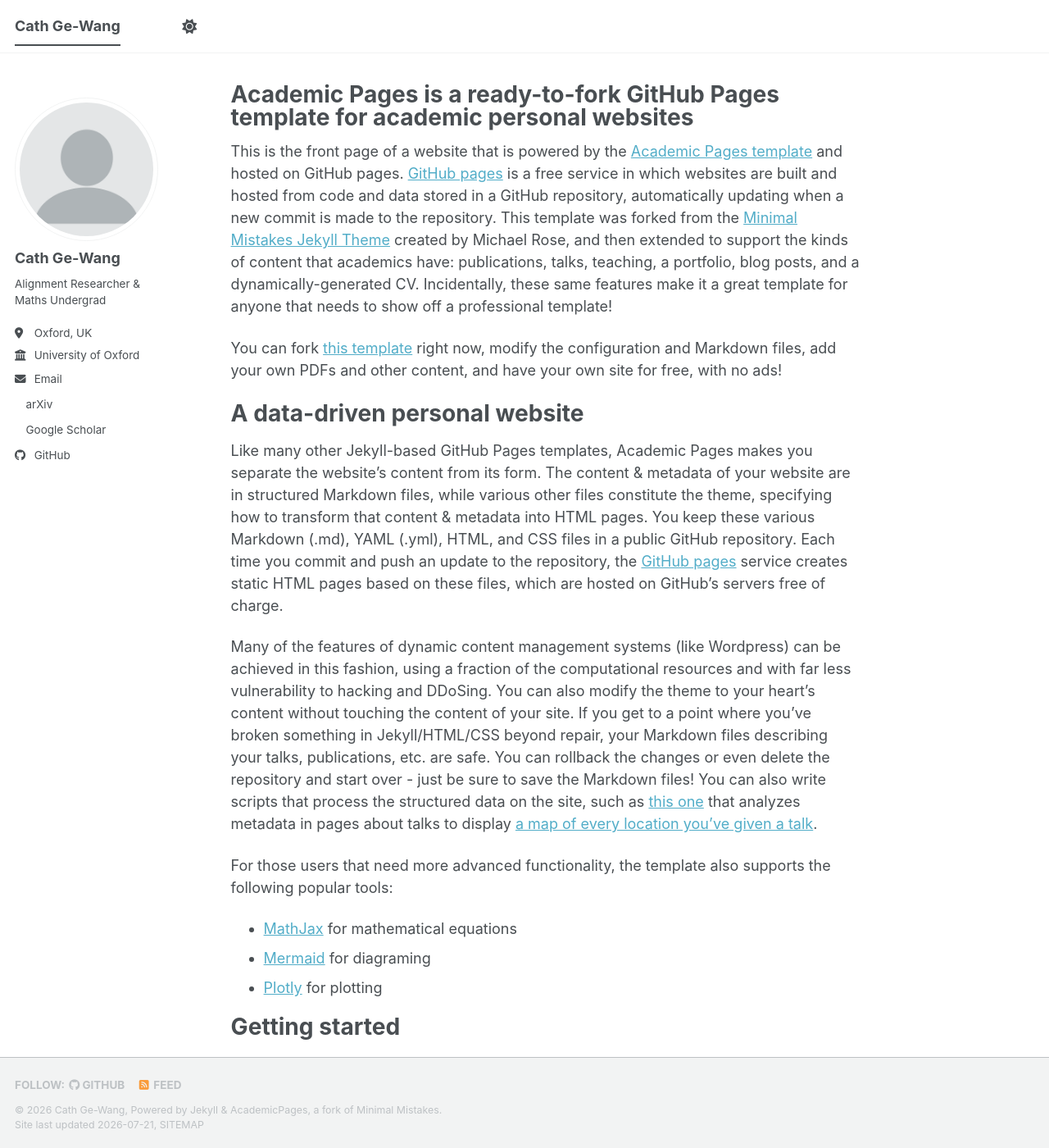
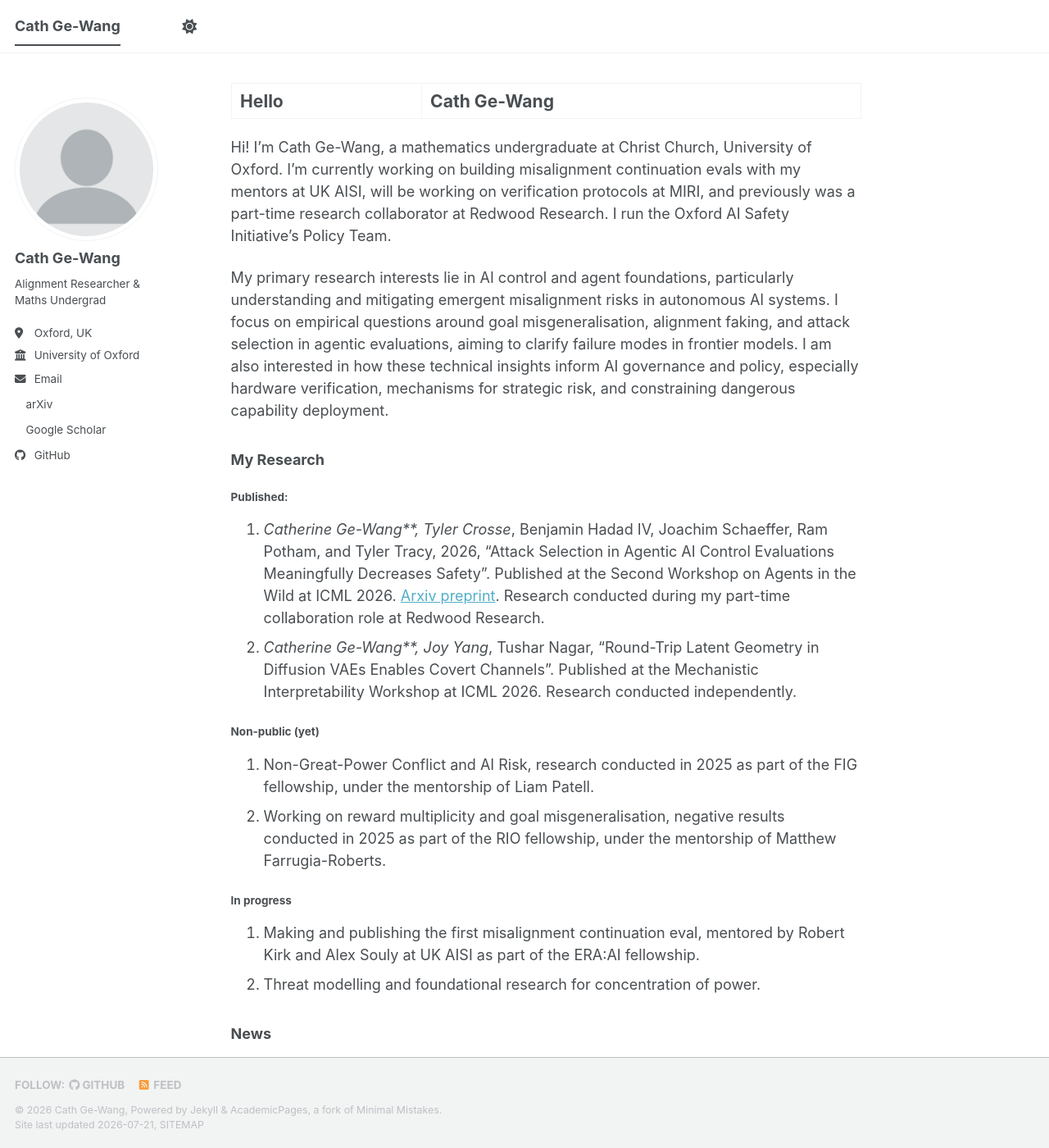
Before and after one commit to cjgwang/cjgwang.github.io, a Jekyll site: the page built from _pages/about.md, in a window 1280 px wide and 1400 px high. Shown: the whole window at 82% size. Built offline with Jekyll 4.4.1, drawn with Linux system fonts in a browser that asks for light colours; a style sheet for code colours, icons or effects is not loaded; some of the changed text lies outside the part shown.

Commit message:
Write homepage bio and update 404 page copy
Replace the Academic Pages template boilerplate on the about page
with a real bio, research interests, publications, and news, and
tweak the 404 page wording.

Co-Authored-By: Claude Sonnet 5 <noreply@anthropic.com>

```diff
--- a/_pages/about.md
+++ b/_pages/about.md
@@ -1,56 +1,32 @@
 ---
 permalink: /
-title: "Academic Pages is a ready-to-fork GitHub Pages template for academic personal websites"
+title: "Hello | Cath Ge-Wang"
 author_profile: true
 redirect_from:
   - /about/
   - /about.html
 ---
 
-This is the front page of a website that is powered by the [Academic Pages template](https://github.com/academicpages/academicpages.github.io) and hosted on GitHub pages. [GitHub pages](https://pages.github.com) is a free service in which websites are built and hosted from code and data stored in a GitHub repository, automatically updating when a new commit is made to the repository. This template was forked from the [Minimal Mistakes Jekyll Theme](https://mmistakes.github.io/minimal-mistakes/) created by Michael Rose, and then extended to support the kinds of content that academics have: publications, talks, teaching, a portfolio, blog posts, and a dynamically-generated CV. Incidentally, these same features make it a great template for anyone that needs to show off a professional template!
+Hi! I’m Cath Ge-Wang, a mathematics undergraduate at Christ Church, University of Oxford. I'm currently working on building misalignment continuation evals with my mentors at UK AISI, will be working on verification protocols at MIRI, and previously was a part-time research collaborator at Redwood Research. I run the Oxford AI Safety Initiative's Policy Team.
 
- You can fork [this template](https://github.com/academicpages/academicpages.github.io) right now, modify the configuration and Markdown files, add your own PDFs and other content, and have your own site for free, with no ads!
+My primary research interests lie in AI control and agent foundations, particularly understanding and mitigating emergent misalignment risks in autonomous AI systems. I focus on empirical questions around goal misgeneralisation, alignment faking, and attack selection in agentic evaluations, aiming to clarify failure modes in frontier models. I am also interested in how these technical insights inform AI governance and policy, especially hardware verification, mechanisms for strategic risk, and constraining dangerous capability deployment.
 
-A data-driven personal website
-======
-Like many other Jekyll-based GitHub Pages templates, Academic Pages makes you separate the website's content from its form. The content & metadata of your website are in structured Markdown files, while various other files constitute the theme, specifying how to transform that content & metadata into HTML pages. You keep these various Markdown (.md), YAML (.yml), HTML, and CSS files in a public GitHub repository. Each time you commit and push an update to the repository, the [GitHub pages](https://pages.github.com/) service creates static HTML pages based on these files, which are hosted on GitHub's servers free of charge.
+### My Research
+#### Published:
+1. *Catherine Ge-Wang**, Tyler Crosse*, Benjamin Hadad IV, Joachim Schaeffer, Ram Potham, and Tyler Tracy, 2026, "Attack Selection in Agentic AI Control Evaluations Meaningfully Decreases Safety". Published at the Second Workshop on Agents in the Wild at ICML 2026. [Arxiv preprint](https://arxiv.org/abs/2606.06529). Research conducted during my part-time collaboration role at Redwood Research.
+2. *Catherine Ge-Wang**, Joy Yang*, Tushar Nagar, "Round-Trip Latent Geometry in Diffusion VAEs Enables Covert Channels". Published at the Mechanistic Interpretability Workshop at ICML 2026. Research conducted independently.
 
-Many of the features of dynamic content management systems (like Wordpress) can be achieved in this fashion, using a fraction of the computational resources and with far less vulnerability to hacking and DDoSing. You can also modify the theme to your heart's content without touching the content of your site. If you get to a point where you've broken something in Jekyll/HTML/CSS beyond repair, your Markdown files describing your talks, publications, etc. are safe. You can rollback the changes or even delete the repository and start over - just be sure to save the Markdown files! You can also write scripts that process the structured data on the site, such as [this one](https://github.com/academicpages/academicpages.github.io/blob/master/talkmap.ipynb) that analyzes metadata in pages about talks to display [a map of every location you've given a talk](https://academicpages.github.io/talkmap.html).
+#### Non-public (yet)
+1. Non-Great-Power Conflict and AI Risk, research conducted in 2025 as part of the FIG fellowship, under the mentorship of Liam Patell.
+2. Working on reward multiplicity and goal misgeneralisation, negative results conducted in 2025 as part of the RIO fellowship, under the mentorship of Matthew Farrugia-Roberts.
 
-For those users that need more advanced functionality, the template also supports the following popular tools:
-- [MathJax](https://www.mathjax.org/) for mathematical equations
-- [Mermaid](https://mermaid.js.org/) for diagraming
-- [Plotly](https://plotly.com/javascript/) for plotting
+#### In progress
+1. Making and publishing the first misalignment continuation eval, mentored by Robert Kirk and Alex Souly at UK AISI as part of the ERA:AI fellowship.
+2. Threat modelling and foundational research for concentration of power.
 
-Getting started
-======
-1. Register a GitHub account if you don't have one and confirm your e-mail (required!)
-1. Fork [this template](https://github.com/academicpages/academicpages.github.io) by clicking the "Use this template" button in the top right.
-1. Go to the repository's settings (rightmost item in the tabs that start with "Code", should be below "Unwatch"). Rename the repository "[your GitHub username].github.io", which will also be your website's URL.
-1. Set site-wide configuration and create content & metadata (see below -- also see [this set of diffs](https://archive.is/3TPas) showing what files were changed to set up [an example site](https://getorg-testacct.github.io) for a user with the username "getorg-testacct")
-1. Upload any files (like PDFs, .zip files, etc.) to the files/ directory. They will appear at https://[your GitHub username].github.io/files/example.pdf.
-1. Check status by going to the repository settings, in the "GitHub pages" section
-
-Site-wide configuration
-------
-The main configuration file for the site is in the base directory in [_config.yml](https://github.com/academicpages/academicpages.github.io/blob/master/_config.yml), which defines the content in the sidebars and other site-wide features. You will need to replace the default variables with ones about yourself and your site's github repository. The configuration file for the top menu is in [_data/navigation.yml](https://github.com/academicpages/academicpages.github.io/blob/master/_data/navigation.yml). For example, if you don't have a portfolio or blog posts, you can remove those items from that navigation.yml file to remove them from the header.
-
-Create content & metadata
-------
-For site content, there is one Markdown file for each type of content, which are stored in directories like _publications, _talks, _posts, _teaching, or _pages. For example, each talk is a Markdown file in the [_talks directory](https://github.com/academicpages/academicpages.github.io/tree/master/_talks). At the top of each Markdown file is structured data in YAML about the talk, which the theme will parse to do lots of cool stuff. The same structured data about a talk is used to generate the list of talks on the [Talks page](https://academicpages.github.io/talks), each [individual page](https://academicpages.github.io/talks/2012-03-01-talk-1) for specific talks, the talks section for the [CV page](https://academicpages.github.io/cv), and the [map of places you've given a talk](https://academicpages.github.io/talkmap.html) (if you run this [python file](https://github.com/academicpages/academicpages.github.io/blob/master/talkmap.py) or [Jupyter notebook](https://github.com/academicpages/academicpages.github.io/blob/master/talkmap.ipynb), which creates the HTML for the map based on the contents of the _talks directory).
-
-**Markdown generator**
-
-The repository includes [a set of Jupyter notebooks](https://github.com/academicpages/academicpages.github.io/tree/master/markdown_generator
-) that converts a CSV containing structured data about talks or presentations into individual Markdown files that will be properly formatted for the Academic Pages template. The sample CSVs in that directory are the ones I used to create my own personal website at stuartgeiger.com. My usual workflow is that I keep a spreadsheet of my publications and talks, then run the code in these notebooks to generate the Markdown files, then commit and push them to the GitHub repository.
-
-How to edit your site's GitHub repository
-------
-Many people use a git client to create files on their local computer and then push them to GitHub's servers. If you are not familiar with git, you can directly edit these configuration and Markdown files directly in the github.com interface. Navigate to a file (like [this one](https://github.com/academicpages/academicpages.github.io/blob/master/_talks/2012-03-01-talk-1.md) and click the pencil icon in the top right of the content preview (to the right of the "Raw | Blame | History" buttons). You can delete a file by clicking the trashcan icon to the right of the pencil icon. You can also create new files or upload files by navigating to a directory and clicking the "Create new file" or "Upload files" buttons.
-
-Example: editing a Markdown file for a talk
-![Editing a Markdown file for a talk](/images/editing-talk.png)
-
-For more info
-------
-More info about configuring Academic Pages can be found in [the guide](https://academicpages.github.io/markdown/), the [growing wiki](https://github.com/academicpages/academicpages.github.io/wiki), and you can always [ask a question on GitHub](https://github.com/academicpages/academicpages.github.io/discussions). The [guides for the Minimal Mistakes theme](https://mmistakes.github.io/minimal-mistakes/docs/configuration/) (which this theme was forked from) might also be helpful.
+### News
+- 07/2026: I started working on misalignment continuation evals at the ERA:AI fellowship, mentored by Rob and Alex at AISI.
+- 07/2026: I attended ICML 2026 in Seoul, Korea, where my work was published at 4 AI safety workshops.
+- 07/2026: I completed my in-person week at MIRI. I really enjoyed it and I am very excited to get deeper into governance and policy!
+- 03/2026: I changed my last name from "Wang" to "Ge-Wang" when my first publications came out. I wanted to honour my mother's side of the family.
+- 04/2026: I started a part-time collaboration position with Redwood Research to continue working on my attack selection paper.
```
Also changed, not shown: _pages/404.md (+1 -1 lines).
